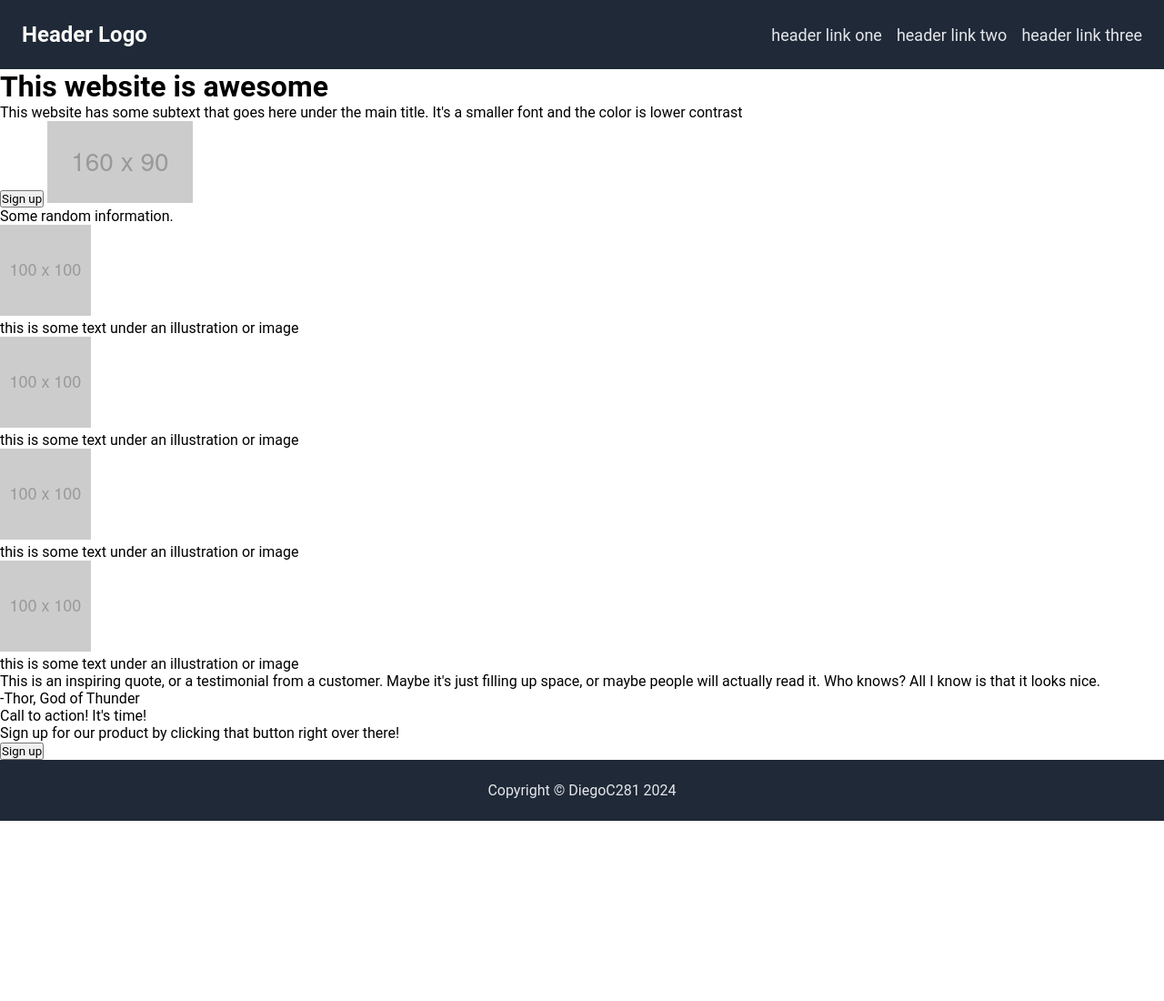
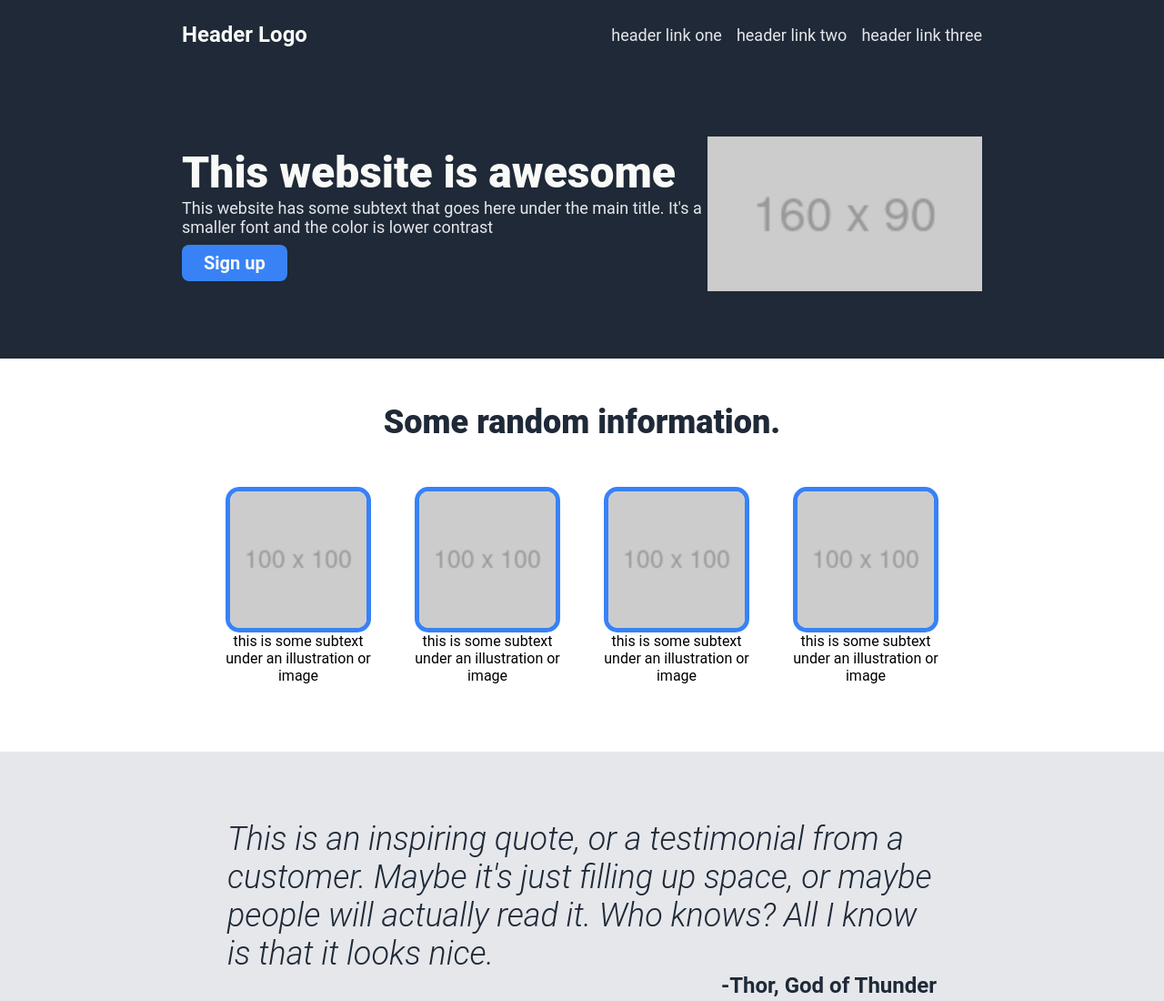
Before and after one commit to DiegoC281/odin-landing-page, a plain HTML site: page index.html in a window 1280 px wide. Shown: the top 1100 px of the page at 91% size. Before the commit the page ends 902 px from the top, so only its background shows below. Drawn offline with Linux system fonts and the light colour scheme.

Commit message:
Do styling

```diff
--- a/index.html
+++ b/index.html
@@ -18,29 +18,33 @@
         </ul>
     </div>
     <div class="hero">
-        <h1>This website is awesome</h1>
-        <div>This website has some subtext that goes here under the main title. It's a smaller font and the color is lower contrast</div>
-        <button>Sign up</button>
-        <img src="./img/160x90.png" alt="alt text" />
+        <div class="hero-content">
+            <div class="hero-body">
+                <h1>This website is awesome</h1>
+                <div class="hero-text">This website has some subtext that goes here under the main title. It's a smaller font and the color is lower contrast</div>
+                <button>Sign up</button>
+            </div>
+            <img src="./img/160x90.png" alt="alt text" />
+        </div>
     </div>
     <div class="information">
-        <div class="title">Some random information.</div>
+        <div class="info-title">Some random information.</div>
         <div class="boxes">
             <div class="box">
                 <img src="./img/100x100.png" alt="info" />
-                <div class="text">this is some text under an illustration or image</div>
+                <div class="text">this is some subtext under an illustration or image</div>
             </div>
             <div class="box">
                 <img src="./img/100x100.png" alt="info" />
-                <div class="text">this is some text under an illustration or image</div>
+                <div class="text">this is some subtext under an illustration or image</div>
             </div>
             <div class="box">
                 <img src="./img/100x100.png" alt="info" />
-                <div class="text">this is some text under an illustration or image</div>
+                <div class="text">this is some subtext under an illustration or image</div>
             </div>
             <div class="box">
                 <img src="./img/100x100.png" alt="info" />
-                <div class="text">this is some text under an illustration or image</div>
+                <div class="text">this is some subtext under an illustration or image</div>
             </div>
         </div>
     </div>
--- a/styles/style.css
+++ b/styles/style.css
@@ -3,6 +3,7 @@ body {
     flex-direction: column;
     height: 100vh;
 }
+
 
 * {
     margin: 0;
@@ -20,7 +21,14 @@ a {
     background-color: #1f2937;
     align-items: center;
     justify-content: space-between;
-    padding: 1.5em;
+    padding: 1.5em 200px;
+}
+
+.hero {
+    background-color: #1f2937;
+    padding: 1.5em 200px;
+    display: flex;
+    justify-content: center;
 }
 
 .footer {
@@ -44,3 +52,133 @@ a {
     list-style: none;
     gap: 1em;
 }
+
+.hero-content {
+    display: flex;
+    justify-content: center;
+    /* max-width: 1000px; */
+    padding: 50px 0;
+    align-items: center;
+}
+
+.hero-body {
+    /* flex: 0; */
+    flex-shrink: 1;
+}
+
+.hero h1 {
+    color: #f9faf8;
+    font-size: 48px;
+    font-weight: 800;
+}
+
+.hero-text {
+    font-size: 18px;
+    color: #e5e7eb;
+    margin-bottom: 0.5em;
+}
+
+.hero button {
+    background-color: #3882f6;
+    border: 0;
+    padding: 0.4em 1.2em;
+    color: #f9faf8;
+    font-size: 20px;
+    font-weight: 700;
+    border-radius: 8px;
+}
+
+.hero img {
+    width: 480px;
+    height: auto;
+}
+
+.information {
+    padding: 1.5em 200px;
+}
+
+.info-title {
+    text-align: center;
+    font-size: 36px;
+    font-weight: 800;
+    color: #1f2937;
+    padding: 25px 0;
+}
+
+.boxes {
+    display: flex;
+    justify-content: center;
+    gap: 3em;
+    align-items: center;
+    padding: 25px 0 50px 0;
+}
+
+.box {
+    display: flex;
+    justify-content: center;
+    flex-wrap: wrap;
+    max-width: min-content;
+    text-align: center;
+}
+
+.box img {
+    width: 150px;
+    height: auto;
+    border-radius: 15px;
+    border: #3882f6 solid 5px;
+}
+
+.quote {
+    background-color: #e5e7eb;
+    display: flex;
+    padding: 75px 250px;
+    flex-wrap: wrap;
+    justify-content: flex-end;
+}
+
+.quote-text {
+    font-size: 36px;
+    font-style: italic;
+    color: #1f2937;
+    font-weight: 300;
+    text-align: left;
+}
+
+.quote-author {
+    font-weight: 700;
+    color: #1f2937;
+    font-size: 24px;
+}
+
+.cta-section {
+    display: flex;
+    justify-content: center;
+    align-items: center;
+    padding: 75px 200px;
+}
+
+.cta {
+    display: flex;
+    align-items: center;
+    justify-content: space-between;
+    padding: 3em;
+    background-color: #3882f6;
+    border-radius: 8px;
+    color: #f9faf8;
+    width: 100%;
+}
+
+.cta-title {
+    font-size: 24px;
+    font-weight: bold;
+}
+
+.cta button {
+    background-color: #3882f6;
+    border: solid #f9faf8 2px;
+    padding: 0.4em 1.2em;
+    color: #f9faf8;
+    font-size: 20px;
+    font-weight: 700;
+    border-radius: 8px;
+}
```
Also changed, not shown: 1 other file.
